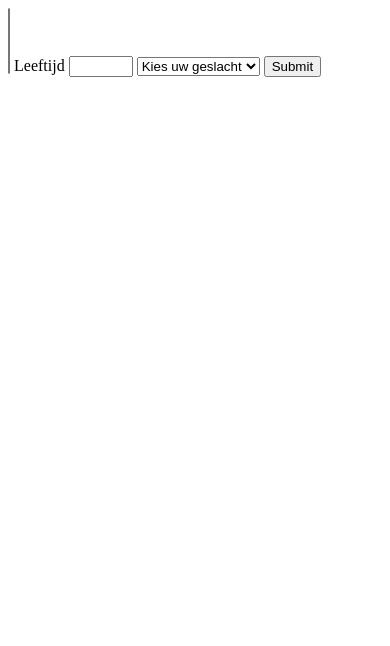
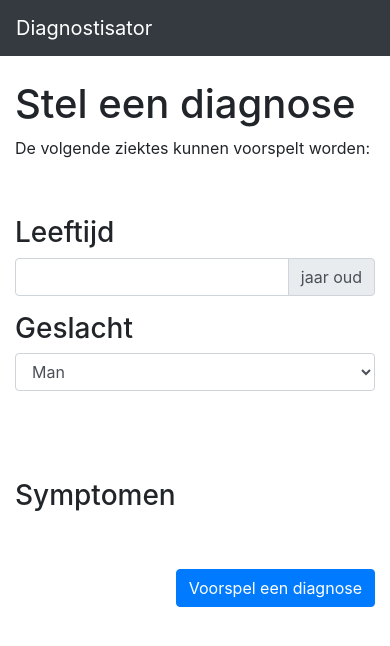
Before and after one commit to HanNotSMachineLearning/Proof-of-Concept, a Python web app: template templates/index.html in a window 390 px wide. Shown: the top 646 px of the page. Run offline with Jinja, Linux system fonts and the light colour scheme; the template is opened without the code that fills it, so the values that code supplies are empty; some libraries are stand-ins or nearby versions.

Commit message:
Fixed complete frontend

```diff
--- a/templates/index.html
+++ b/templates/index.html
@@ -1,28 +1,116 @@
 <!DOCTYPE html>
 <html>
+
 <head>
 	<meta charset="UTF-8">
-    <title>Index pagina</title>
+	<title>Home - Diagnostisator</title>
+	<link rel="stylesheet" href="https://stackpath.bootstrapcdn.com/bootstrap/4.1.1/css/bootstrap.min.css" integrity="sha384-WskhaSGFgHYWDcbwN70/dfYBj47jz9qbsMId/iRN3ewGhXQFZCSftd1LZCfmhktB"
+	 crossorigin="anonymous">
+	<style>
+		.symptom-checkbox {
+			display: none;
+		}
+
+		.symptom-holder {
+			padding: 10px 20px;
+			margin: 20px;
+		}
+
+		.diseases-list {
+			display: flex;
+			justify-content: space-around;
+		}
+
+		.diseases-list>* {
+			padding: 10px;
+		}
+	</style>
 </head>
+
 <body>
-    <form action="foo" method="POST">
-      <select name="symptoms" multiple required>
-        {% for available_symptom in available_symptoms %}
-        <option>{{ available_symptom }}</option>
-        {% endfor %}
+	<nav class="navbar navbar-expand-lg navbar-dark bg-dark">
+		<a class="navbar-brand" href="/">Diagnostisator</a>
+	</nav>
+
+	<form class="container" method="POST" action="/predict">
+		<br/>
+		<h1>Stel een diagnose</h1>
+		<p>De volgende ziektes kunnen voorspelt worden: <div id="predictable-diseases" class="diseases-list"></div></p>
+		<br/>
+		<section class="row">
+			<div class="col-sm-12 col-md-6">
+				<h3>Leeftijd</h3>
+				<div class="input-group mb-3">
+					<input type="number" class="form-control" id="age" name="age" min="0" max="150" required/>
+					<div class="input-group-append">
+						<span class="input-group-text">jaar oud</span>
+					</div>
+				</div>
+			</div>
+			<div class="col-sm-12 col-md-6">
+				<div class="form-group">
+					<h3>Geslacht</h3>
+					<select class="form-control" id="gender" name="gender" required>
+						<option value="1">Man</option>
+						<option value="0">Vrouw</option>
 					</select>
+				</div>
+			</div>
+		</section>
+		<br/>
+		<br/>
+		<br/>
+		<section class="row">
+			<div class="col-lg-12">
+				<h3>Symptomen</h3>
+				<section id="s-box" class="row"></section>
+			</div>
+		</section>
+		<br/>
+		<br/>
+		<button type="submit" class="btn btn-primary" style="float: right;">Voorspel een diagnose</button>
+	</form>
 
-      <label>Leeftijd</label>
-      <input name="age" type="number" min="1" max="122" required>
+	<script src="https://code.jquery.com/jquery-3.3.1.slim.min.js" integrity="sha384-q8i/X+965DzO0rT7abK41JStQIAqVgRVzpbzo5smXKp4YfRvH+8abtTE1Pi6jizo"
+	 crossorigin="anonymous"></script>
+	<script src="https://cdnjs.cloudflare.com/ajax/libs/popper.js/1.14.3/umd/popper.min.js" integrity="sha384-ZMP7rVo3mIykV+2+9J3UJ46jBk0WLaUAdn689aCwoqbBJiSnjAK/l8WvCWPIPm49"
+	 crossorigin="anonymous"></script>
+	<script src="https://stackpath.bootstrapcdn.com/bootstrap/4.1.1/js/bootstrap.min.js" integrity="sha384-smHYKdLADwkXOn1EmN1qk/HfnUcbVRZyYmZ4qpPea6sjB/pTJ0euyQp0Mk8ck+5T"
+	 crossorigin="anonymous"></script>
 
-      <select name="gender" required>
-        <option selected disabled>Kies uw geslacht</option>
-        <option>Vrouw</option>
-        <option>Man</option>
-      </select>
+	<script>
+		$(document).ready(function () {
+			fetch('https://127.0.0.1:5000/api/symptoms')
+				.then(function (response) {
+					return response.json();
+				}).then(function (symptoms) {
+					symptoms.forEach(s => {
+						$("#s-box").append('<div class="col-sm-6 col-md-4 col-lg-3 center-block text-center"><input type="checkbox" class="symptom-checkbox" name="symptoms" value="' + s + '" id="x_' + s + '"><label for="x_' + s + '" class="btn btn-danger symptom-holder">' + s + '</label></div>');
+					});
 
+					$(".symptom-holder").click(function (e) {
+						e.preventDefault();
+						var x = document.getElementById($(this).attr('for'));
+						x.checked = !x.checked;
+						if (x.checked) {
+							$(this).addClass("btn-success");
+							$(this).removeClass("btn-danger");
+						} else {
+							$(this).addClass("btn-danger");
+							$(this).removeClass("btn-success");
+						}
+					});
+				});
 
-      <input type="submit">
-    </form>
+			fetch('https://127.0.0.1:5000/api/diseases').then(function (response) {
+				return response.json();
+			}).then(function (diseases) {
+				diseases.forEach(d => {
+					$("#predictable-diseases").append('<div><b>'+d+'</b></div>')
+				});
+			});
+		});
+	</script>
 </body>
+
 </html>
```
Also changed, not shown: predictor.py (+5 -9 lines), server.py (+12 -6 lines), static/index.html (+6 -6 lines), templates/result.html (added, +57 -0 lines). Lines whose indentation alone changed are shown as unchanged.
